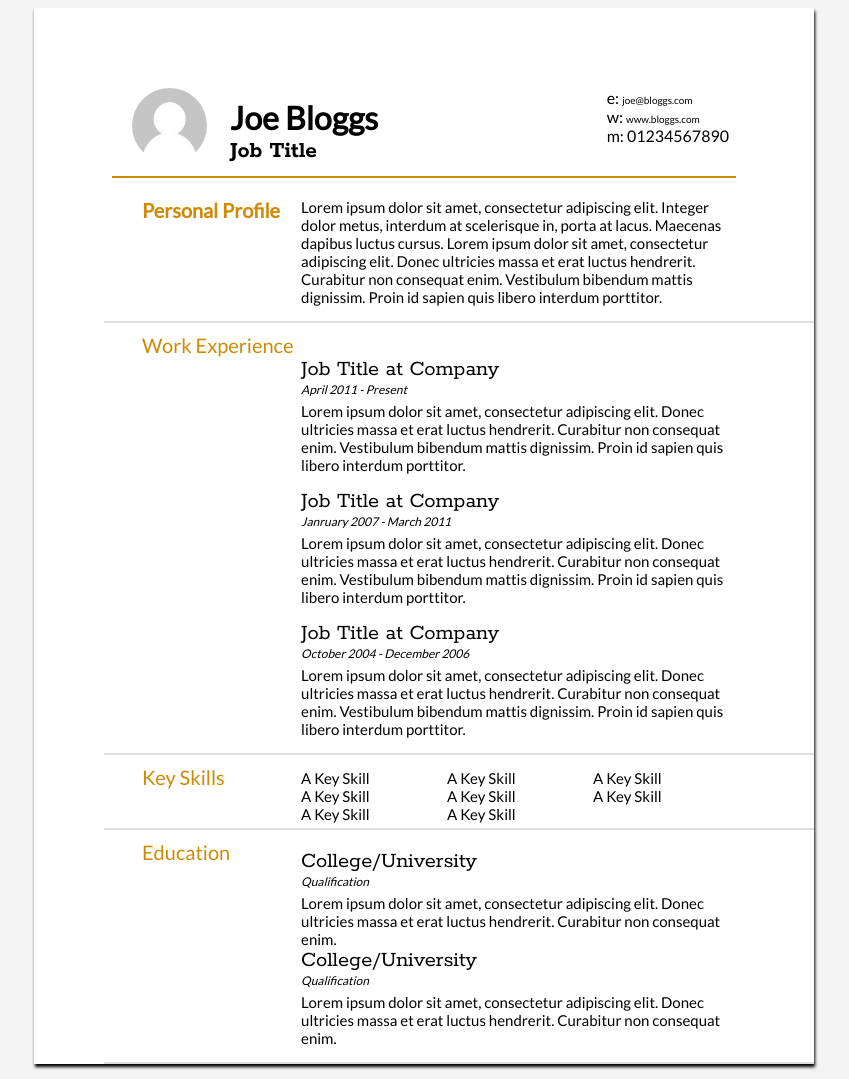
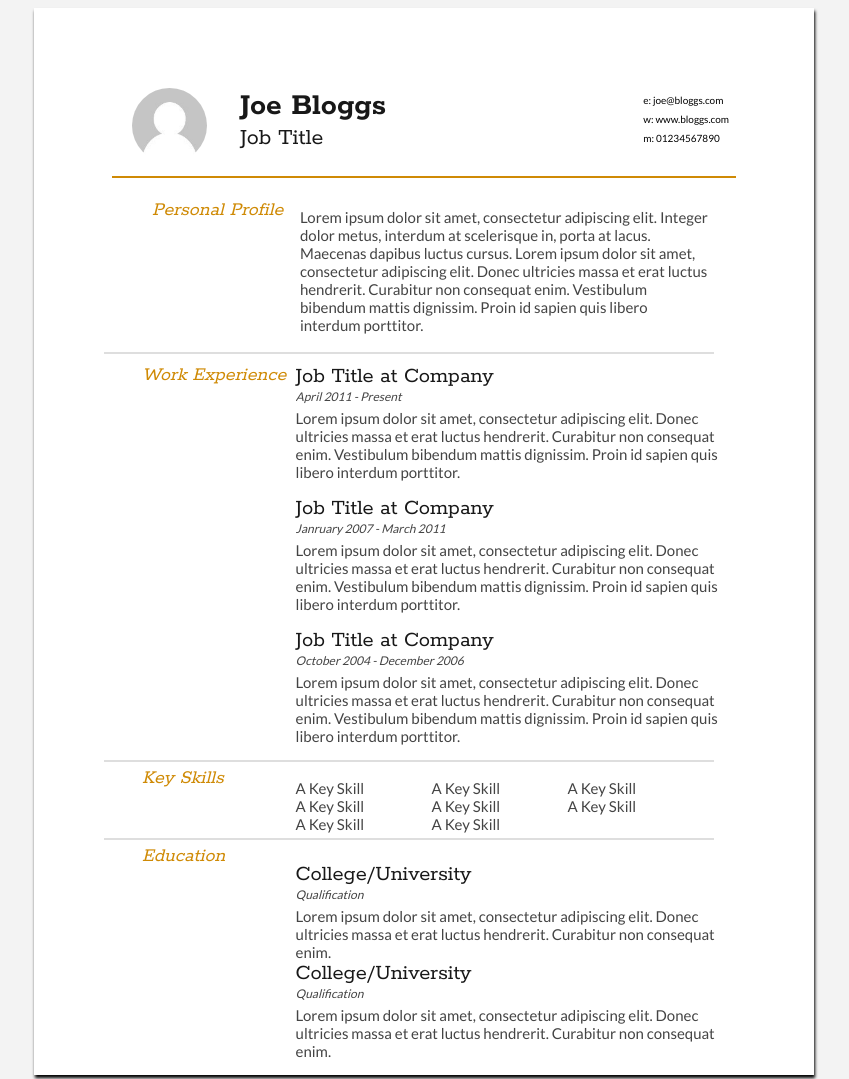
Before and after one commit to Kenzie-Academy-Brasil-Developers/noturno-entrega-curriculo-guru-claudio-inacio, a plain HTML site: page index.html in a window 1280 px wide. Shown: the top 1079 px of the page, without its empty margins (216-1065 px from the left). Drawn offline with Linux system fonts and the light colour scheme.

Commit message:
correcao

```diff
--- a/index.html
+++ b/index.html
@@ -28,9 +28,9 @@
 
 		<div id="contactDetails">
 			<ul>
-				<li>e: <a href="mailto:joe@bloggs.com" target="_blank">joe@bloggs.com</a></li>
-				<li>w: <a href="http://www.bloggs.com">www.bloggs.com</a></li>
-				<li>m: 01234567890</li>
+				<li><a href="mailto:joe@bloggs.com" target="_blank">e: joe@bloggs.com</a></li>
+				<li><a href="http://www.bloggs.com">w: www.bloggs.com</a></li>
+				<li><a href="#">m: 01234567890</a></li>
 			</ul>
 		</div>
 		<div class="clear"></div>
@@ -53,7 +53,7 @@
 
 
 		<section class="segundo">
-			<div class="sectionTitleG">
+			<div class="sectionTitledif ">
 				<h1>Work Experience</h1>
 			</div>
 
@@ -101,7 +101,7 @@
 		</section>
 
 
-		<section class="segundo">
+		<section class="segundoSemBorda">
 			<div class="sectionTitleG">
 				<h1>Education</h1>
 			</div>
--- a/style.css
+++ b/style.css
@@ -12,16 +12,30 @@ body{
 	min-width: 400px;
 	margin: auto;
 	background-color: #f3f3f3;
-	font-family: 'Lato';
+	font-family:  'lato', Arial, Helvetica, sans-serif;
+	overflow-x: auto;
 }
 #unico{
 	padding-top: 0px;
+	margin-left: -20px;
+	display: inline-block;
+	margin-right: 10px;
+	font-size: 20px;
+	color: #cf8a05;
+	font-weight: normal;
+	font-style: italic;
+	font-family: 'Rokkitt', Arial, Helvetica, sans-serif;
 }
 h1{
-	padding-top: 10px;
+	padding-top: 5px;
+	font-family: 'Rokkitt', Arial, Helvetica, sans-serif;
+	color: #181818;
 }
 h2{
-	font-family: 'Rokkitt';
+	font-family: 'Rokkitt', Arial, Helvetica, sans-serif;
+	color: #181818;
+	font-weight: none;
+;
 }
 /*configurando o meu menu*/
 img{
@@ -34,8 +48,8 @@ img{
 }
 #name{
 	display: inline-block;
-	margin-left: 10px;
-	margin-top: 80px;
+	margin-left: 20px;
+	margin-top: 75px;
 	float: left;
 }
 #contactDetails{
@@ -49,6 +63,10 @@ img{
 	border-bottom: #cf8a05 solid 2px;
 	width: 80%;
 	margin: auto;
+}
+.mainDetails > #name > h2{
+	font-weight: normal;
+
 }
 #contactDetails a {
 	color: black;
@@ -76,23 +94,28 @@ img{
 /*configuração da minha main area ou area principal*/
 
 #mainArea{
-
+	margin: auto;
 	padding-top: 20px ;
 	padding-left: 70px;
+	overflow-x: auto;
 }
 
 #primeiro  p{
 	padding-bottom: 15px;
+	display: inline-block;
+	padding-left: 15px;
 
 }
-
+#primeiro{
+	padding-left: 0;
+}
 .sectionTitle {
 	float: left;
 	width: 35%;
 	font-size: 17px;
-	font-weight: normal;
 	padding-left: 38px;
-	color: #cf8a05;
+
+
 
 }
 .sectionTitleG > h1{
@@ -100,15 +123,18 @@ img{
 	padding-left: 38px;
 	color: #cf8a05;
 	font-weight: normal;
+	font-style: italic;
+	display: inline-block;
 }
 
 .sectionContent {
 	float: right;
+
 	width: 64.5%;
 	font-size: 15px;
-
-	margin: 0;
-	padding: 0;
+	display: inline-block;
+	margin-top: 10px;
+	margin-left: ;
 
 }
  .subDetails{
@@ -116,12 +142,14 @@ img{
 	padding: 0px;
 	font-style: italic;
 	font-size: 12px;
-
+	color: #444444;
 }
 .sectionContent  p{
 
 	margin-left: -55px;
 	width: 423px;
+	overflow-x: auto;
+	color: #444444;
 }
 
 .sectionContent h2{
@@ -131,9 +159,12 @@ img{
 	font-weight: normal;
 
 }
+article{
+	padding-left: 30px;
+}
 section{
 	border-bottom: #dedede solid 2px ;
-	margin: auto;
+	margin-right: 100px;
 }
 .sectionContent ul{
 	columns: 3;
@@ -150,5 +181,25 @@ section{
 	margin-top: -15px;
 }
 ul{
+	padding-left: 30px;
 	margin-bottom: 5px;
+	color: #444444;
 }
+
+.sectionTitledif > h1{
+	font-size: 20px;
+	padding-left: 38px;
+	color: #cf8a05;
+	font-weight: normal;
+	font-style: italic;
+	display: inline-block;
+	padding-top: 10px;
+}
+
+.sectionTitledif{
+	display: inline-block;
+}
+
+.segundoSemBorda{
+	border: none;
+}
```
